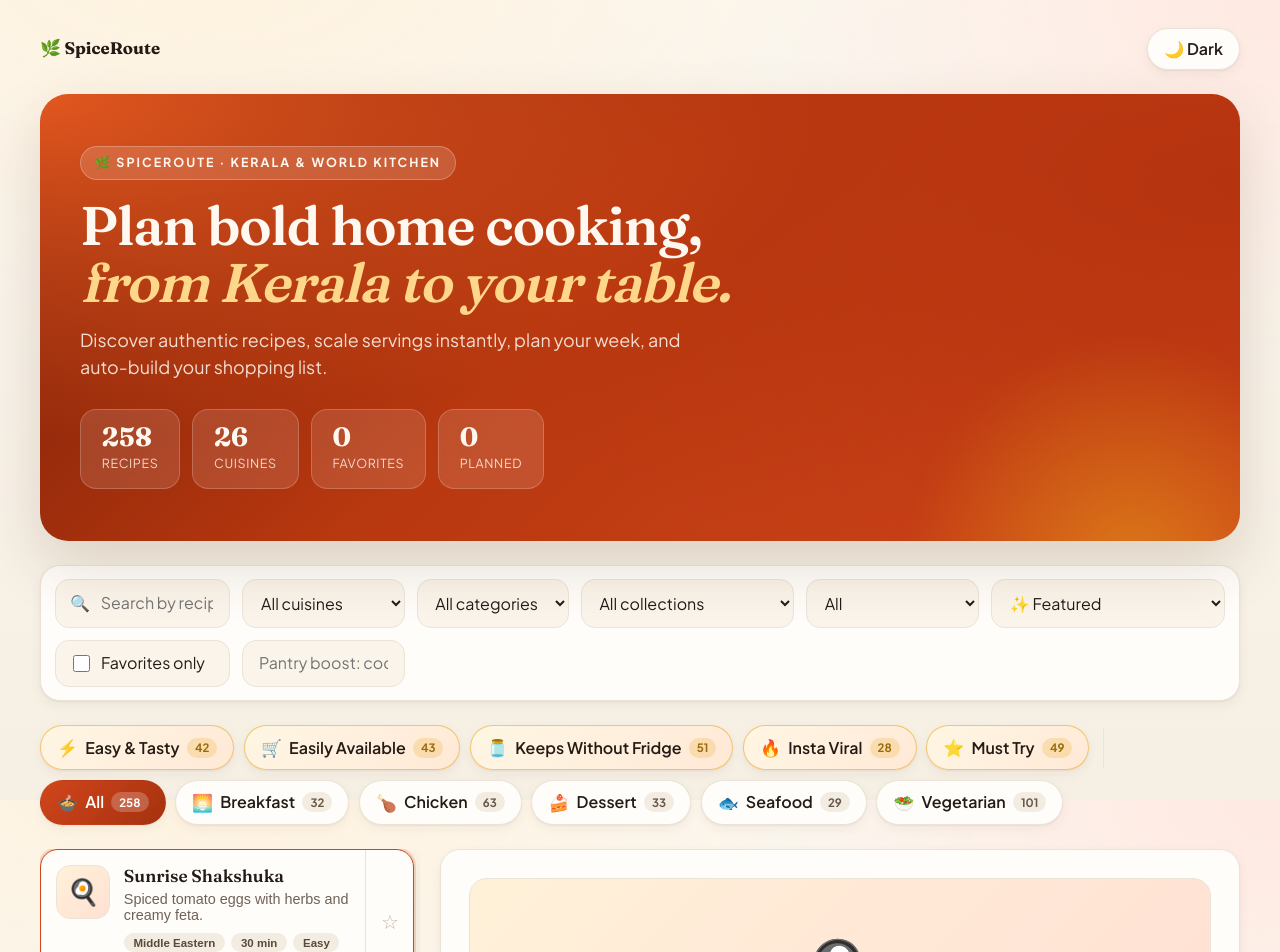
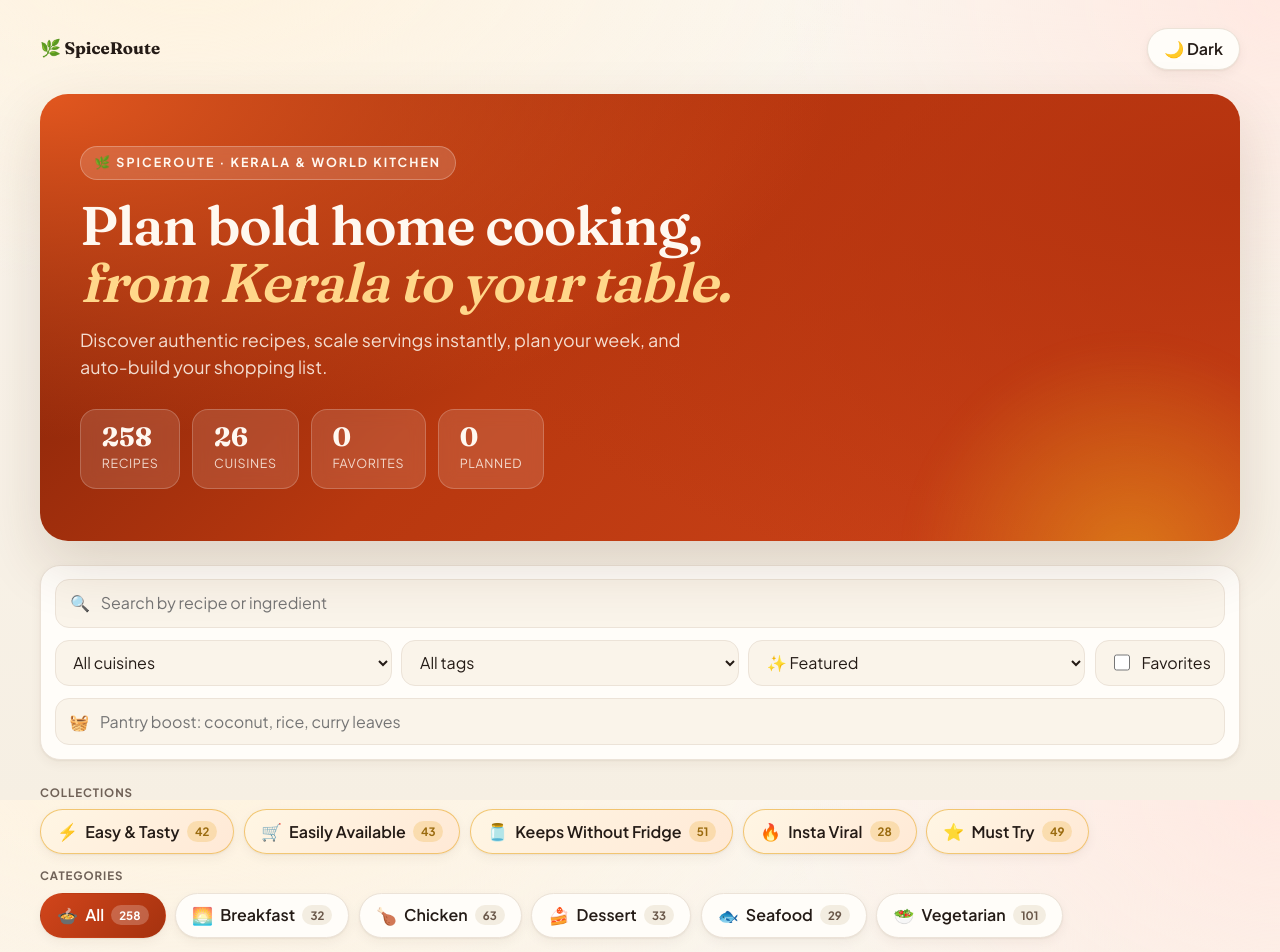
Before and after one commit to rohanrhz22/Ready2Cook, a React (Vite) app: page / in a window 1280 px wide. Shown: the top 952 px of the page. Built offline with nearby package versions, Linux system fonts and the light colour scheme.

Commit message:
Tidy filter panel and category groups; enrich steps with method and time badges

```diff
--- a/src/App.css
+++ b/src/App.css
@@ -108,13 +108,19 @@
 /* ---------- Controls ---------- */
 .control-panel {
   display: grid;
-  grid-template-columns: 1.6fr 1fr 1fr 1fr auto 1.6fr;
   gap: 0.75rem;
   padding: 0.85rem;
   background: var(--card);
   border: 1px solid var(--line);
   border-radius: var(--radius);
   box-shadow: var(--shadow-sm);
+}
+
+.filter-row {
+  display: grid;
+  grid-template-columns: 1fr 1fr 1fr auto;
+  gap: 0.6rem;
+  align-items: center;
 }
 
 .search-field {
@@ -178,6 +184,7 @@
 .pantry-field {
   display: flex;
   align-items: center;
+  gap: 0.55rem;
 }
 
 .pantry-field input {
@@ -190,6 +197,24 @@
 
 /* ---------- Category bar ---------- */
 .category-bar {
+  display: grid;
+  gap: 0.85rem;
+}
+
+.chip-group {
+  display: grid;
+  gap: 0.5rem;
+}
+
+.chip-group-label {
+  font-size: 0.72rem;
+  font-weight: 700;
+  letter-spacing: 0.08em;
+  text-transform: uppercase;
+  color: var(--ink-soft);
+}
+
+.chip-row {
   display: flex;
   gap: 0.6rem;
   flex-wrap: wrap;
@@ -616,6 +641,39 @@
   font-size: 0.9rem;
 }
 
+.step-meta {
+  display: flex;
+  gap: 0.4rem;
+  flex-wrap: wrap;
+  margin-bottom: 0.35rem;
+}
+
+.step-method,
+.step-time {
+  font-size: 0.7rem;
+  font-weight: 700;
+  letter-spacing: 0.02em;
+  padding: 0.15rem 0.55rem;
+  border-radius: 999px;
+  border: 1px solid var(--line);
+  white-space: nowrap;
+}
+
+.step-method {
+  background: var(--paper);
+  color: var(--spice-deep);
+}
+
+.step-time {
+  background: linear-gradient(135deg, #fff4d6, #ffe3a3);
+  color: #a8720a;
+  border-color: rgba(232, 163, 25, 0.4);
+}
+
+.step-text {
+  margin: 0;
+}
+
 /* ---------- Planner ---------- */
 .planner,
 .shopping {
@@ -811,12 +869,8 @@
 
 /* ---------- Responsive ---------- */
 @media (max-width: 1080px) {
-  .control-panel {
+  .filter-row {
     grid-template-columns: 1fr 1fr;
-  }
-  .search-field,
-  .control-panel .pantry-field {
-    grid-column: 1 / -1;
   }
   .content-grid {
     grid-template-columns: 1fr;
@@ -865,7 +919,7 @@
     padding: 2.25rem 1.5rem;
     border-radius: 22px;
   }
-  .control-panel {
+  .filter-row {
     grid-template-columns: 1fr;
   }
   .recipe-detail,
--- a/src/App.tsx
+++ b/src/App.tsx
@@ -410,19 +410,14 @@ function App() {
       <FilterPanel
         query={query}
         cuisine={cuisine}
-        category={category}
-        collection={collection}
         tag={tag}
         sort={sort}
         favoritesOnly={favoritesOnly}
         pantryInput={pantryInput}
         cuisines={cuisines}
-        categories={categories}
         tags={tags}
         onQueryChange={setQuery}
         onCuisineChange={setCuisine}
-        onCategoryChange={setCategory}
-        onCollectionChange={setCollection}
         onTagChange={setTag}
         onSortChange={setSort}
         onFavoritesOnlyChange={setFavoritesOnly}
--- a/src/components/CategoryBar.tsx
+++ b/src/components/CategoryBar.tsx
@@ -19,9 +19,14 @@ export function CategoryBar({
   onCollectionChange,
 }: CategoryBarProps) {
   return (
-    <nav className="category-bar" aria-label="Recipe categories">
+    <nav className="category-bar" aria-label="Recipe filters">
+      <div className="chip-group">
+        <span className="chip-group-label">Collections</span>
+        <div className="chip-row">
           {COLLECTIONS.map((item) => {
-        const count = recipes.filter((recipe) => (recipe.collections ?? []).includes(item)).length
+            const count = recipes.filter((recipe) =>
+              (recipe.collections ?? []).includes(item),
+            ).length
 
             return (
               <button
@@ -36,10 +41,17 @@ export function CategoryBar({
               </button>
             )
           })}
-      <span className="chip-divider" aria-hidden="true" />
+        </div>
+      </div>
+
+      <div className="chip-group">
+        <span className="chip-group-label">Categories</span>
+        <div className="chip-row">
           {categories.map((item) => {
             const count =
-          item === 'All' ? recipes.length : recipes.filter((recipe) => recipe.category === item).length
+              item === 'All'
+                ? recipes.length
+                : recipes.filter((recipe) => recipe.category === item).length
 
             return (
               <button
@@ -54,6 +66,8 @@ export function CategoryBar({
               </button>
             )
           })}
+        </div>
+      </div>
     </nav>
   )
 }
--- a/src/components/FilterPanel.tsx
+++ b/src/components/FilterPanel.tsx
@@ -1,21 +1,16 @@
-import { COLLECTIONS, SORT_OPTIONS, type SortOption } from '../lib/appConfig'
+import { SORT_OPTIONS, type SortOption } from '../lib/appConfig'
 
 type FilterPanelProps = {
   query: string
   cuisine: string
-  category: string
-  collection: string
   tag: string
   sort: SortOption
   favoritesOnly: boolean
   pantryInput: string
   cuisines: string[]
-  categories: string[]
   tags: string[]
   onQueryChange: (value: string) => void
   onCuisineChange: (value: string) => void
-  onCategoryChange: (value: string) => void
-  onCollectionChange: (value: string) => void
   onTagChange: (value: string) => void
   onSortChange: (value: SortOption) => void
   onFavoritesOnlyChange: (value: boolean) => void
@@ -25,19 +20,14 @@ type FilterPanelProps = {
 export function FilterPanel({
   query,
   cuisine,
-  category,
-  collection,
   tag,
   sort,
   favoritesOnly,
   pantryInput,
   cuisines,
-  categories,
   tags,
   onQueryChange,
   onCuisineChange,
-  onCategoryChange,
-  onCollectionChange,
   onTagChange,
   onSortChange,
   onFavoritesOnlyChange,
@@ -54,35 +44,27 @@ export function FilterPanel({
           aria-label="Search recipes"
         />
       </div>
-      <select value={cuisine} onChange={(event) => onCuisineChange(event.target.value)}>
+
+      <div className="filter-row">
+        <select
+          value={cuisine}
+          onChange={(event) => onCuisineChange(event.target.value)}
+          aria-label="Cuisine"
+        >
           {cuisines.map((item) => (
             <option key={item} value={item}>
               {item === 'All' ? 'All cuisines' : item}
             </option>
           ))}
         </select>
-      <select value={category} onChange={(event) => onCategoryChange(event.target.value)}>
-        <option value="All">All categories</option>
-        {categories
-          .filter((item) => item !== 'All')
-          .map((item) => (
-            <option key={item} value={item}>
-              {item}
-            </option>
-          ))}
-      </select>
-      <select value={collection} onChange={(event) => onCollectionChange(event.target.value)}>
-        <option value="All">All collections</option>
-        {COLLECTIONS.map((item) => (
-          <option key={item} value={item}>
-            {item}
-          </option>
-        ))}
-      </select>
-      <select value={tag} onChange={(event) => onTagChange(event.target.value)}>
+        <select
+          value={tag}
+          onChange={(event) => onTagChange(event.target.value)}
+          aria-label="Tag"
+        >
           {tags.map((item) => (
             <option key={item} value={item}>
-            {item}
+              {item === 'All' ? 'All tags' : item}
             </option>
           ))}
         </select>
@@ -103,9 +85,12 @@ export function FilterPanel({
             checked={favoritesOnly}
             onChange={(event) => onFavoritesOnlyChange(event.target.checked)}
           />
-        Favorites only
+          Favorites
         </label>
+      </div>
+
       <div className="pantry-field">
+        <span aria-hidden="true">🧺</span>
         <input
           value={pantryInput}
           onChange={(event) => onPantryInputChange(event.target.value)}
--- a/src/components/RecipeDetail.tsx
+++ b/src/components/RecipeDetail.tsx
@@ -1,6 +1,7 @@
 import type { Recipe } from '../data/recipesTypes'
 import { formatAmount } from '../lib/appConfig'
 import { estimateNutrition, healthInsights } from '../lib/nutrition'
+import { describeStep } from '../lib/steps'
 import { RecipeCover } from './RecipeCover'
 
 type RecipeDetailProps = {
@@ -141,9 +142,24 @@ export function RecipeDetail({
 
       <h3>Steps</h3>
       <ol className="steps-list">
-        {recipe.steps.map((step) => (
-          <li key={step}>{step}</li>
-        ))}
+        {recipe.steps.map((step) => {
+          const detail = describeStep(step)
+          return (
+            <li key={step}>
+              {(detail.method || detail.time) && (
+                <div className="step-meta">
+                  {detail.method && (
+                    <span className="step-method">
+                      {detail.methodIcon} {detail.method}
+                    </span>
+                  )}
+                  {detail.time && <span className="step-time">⏱ {detail.time}</span>}
+                </div>
+              )}
+              <p className="step-text">{detail.text}</p>
+            </li>
+          )
+        })}
       </ol>
     </section>
   )
--- /dev/null
+++ b/src/lib/steps.ts
@@ -0,0 +1,148 @@
+export type StepDetail = {
+  text: string
+  method?: string
+  methodIcon?: string
+  time?: string
+}
+
+// Inferred cooking method from the step's wording. First match wins, so the
+// more specific / higher-heat techniques are listed before the generic ones.
+const METHOD_RULES: { icon: string; label: string; keywords: string[] }[] = [
+  {
+    icon: '🔥',
+    label: 'Fry / Sear',
+    keywords: [
+      'deep-fry',
+      'deep fry',
+      'shallow-fry',
+      'shallow fry',
+      'stir-fry',
+      'stir fry',
+      'pan-fry',
+      'fry',
+      'sear',
+      'saute',
+      'sauté',
+      'crisp',
+      'brown',
+      'char',
+      'griddle',
+      'temper',
+      'splutter',
+    ],
+  },
+  {
+    icon: '🍞',
+    label: 'Bake / Roast',
+    keywords: ['bake', 'roast', 'broil', 'grill', 'oven'],
+  },
+  {
+    icon: '💨',
+    label: 'Steam',
+    keywords: ['steam'],
+  },
+  {
+    icon: '🍲',
+    label: 'Simmer / Boil',
+    keywords: [
+      'simmer',
+      'boil',
+      'poach',
+      'stew',
+      'reduce',
+      'blanch',
+      'parboil',
+      'pressure cook',
+      'pressure-cook',
+      'cook',
+    ],
+  },
+  {
+    icon: '🥣',
+    label: 'Prep / Mix',
+    keywords: [
+      'whisk',
+      'mix',
+      'stir',
+      'beat',
+      'fold',
+      'blend',
+      'knead',
+      'grind',
+      'mash',
+      'combine',
+      'marinate',
+      'coat',
+      'season',
+      'dredge',
+      'chop',
+      'slice',
+      'cube',
+      'crush',
+      'dip',
+      'spread',
+      'pipe',
+    ],
+  },
+  {
+    icon: '❄️',
+    label: 'Rest / Chill',
+    keywords: [
+      'rest',
+      'chill',
+      'refrigerate',
+      'ferment',
+      'soak',
+      'cool',
+      'overnight',
+      'freeze',
+      'set aside',
+      'macerate',
+    ],
+  },
+  {
+    icon: '🍽️',
+    label: 'Finish / Serve',
+    keywords: [
+      'serve',
+      'garnish',
+      'assemble',
+      'plate',
+      'drizzle',
+      'sprinkle',
+      'fill',
+      'roll',
+      'layer',
+      'stuff',
+      'top with',
+    ],
+  },
+]
+
+const TIME_REGEX = /(\d+(?:\.\d+)?)\s*(seconds?|secs?|minutes?|mins?|hours?|hrs?)/i
+
+function normalizeUnit(unit: string): string {
+  const lowered = unit.toLowerCase()
+  if (lowered.startsWith('hour') || lowered.startsWith('hr')) return 'hr'
+  if (lowered.startsWith('sec')) return 'sec'
+  return 'min'
+}
+
+export function describeStep(text: string): StepDetail {
+  const lowered = text.toLowerCase()
+
+  let method: string | undefined
+  let methodIcon: string | undefined
+  for (const rule of METHOD_RULES) {
+    if (rule.keywords.some((keyword) => lowered.includes(keyword))) {
+      method = rule.label
+      methodIcon = rule.icon
+      break
+    }
+  }
+
+  const match = TIME_REGEX.exec(text)
+  const time = match ? `${match[1]} ${normalizeUnit(match[2])}` : undefined
+
+  return { text, method, methodIcon, time }
+}
```
Also changed, not shown: 1 other file (tests, documents, lock files or other folders). Lines whose indentation alone changed are shown as unchanged.
